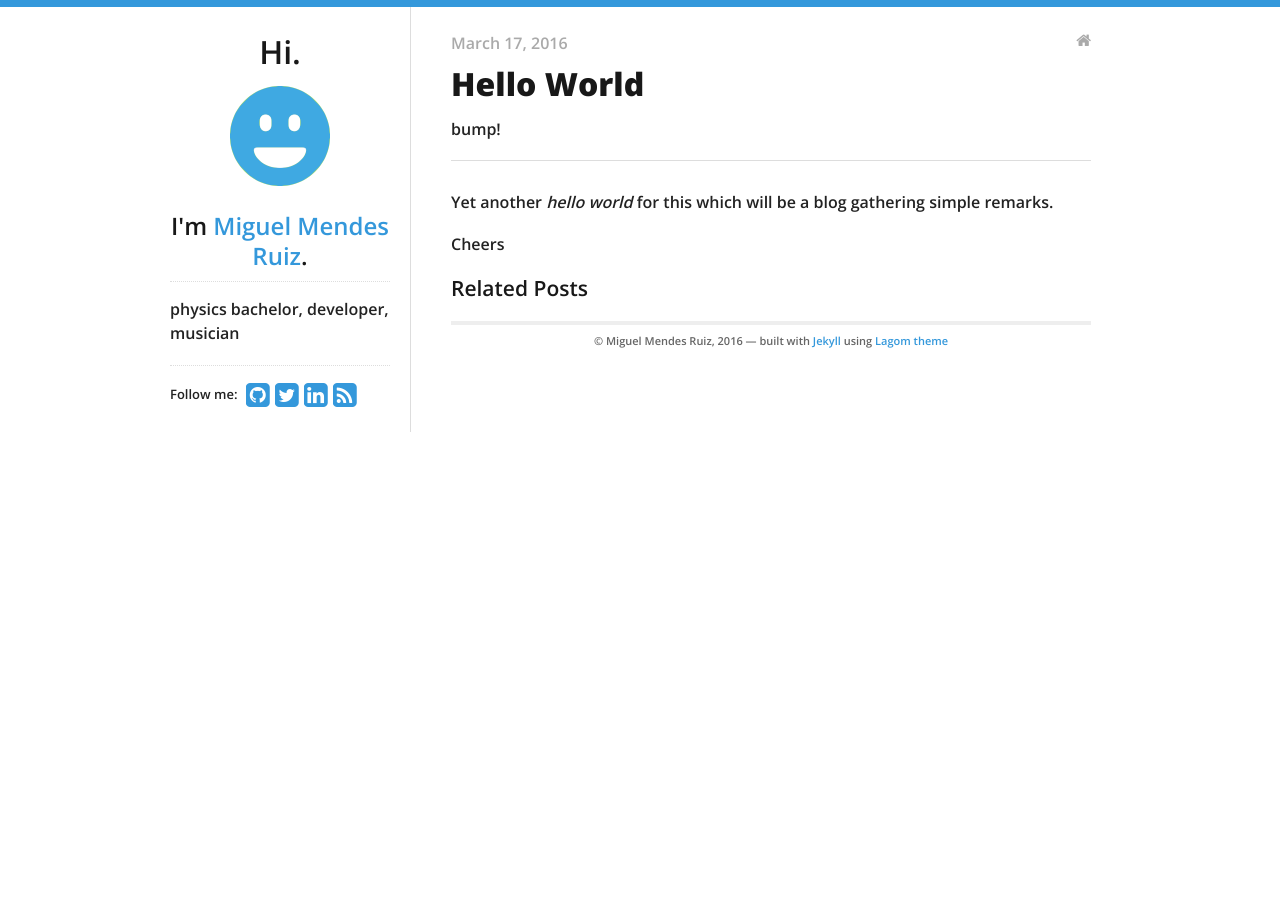
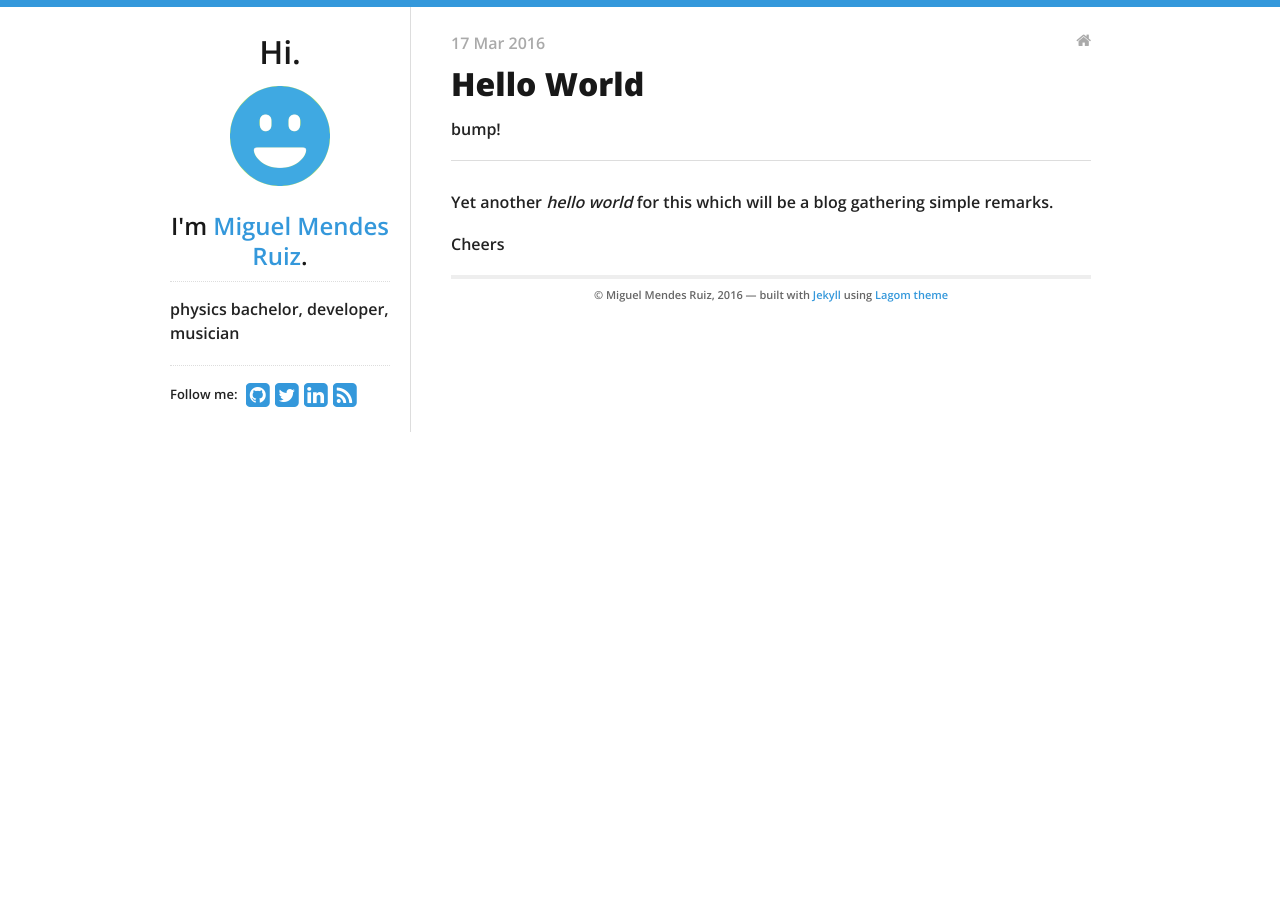
Before and after one commit to migmruiz/migmruiz.github.io, a Jekyll site: the page built from _posts/2016-03-17-hello-world.md, in a window 1280 px wide. Built offline with Jekyll 4.4.1, drawn with Linux system fonts in a browser that asks for light colours; nearby versions of some CDN libraries.

Commit message:
formats page.date; related_posts is exists

```diff
--- a/_layouts/post.html
+++ b/_layouts/post.html
@@ -3,7 +3,7 @@ layout: default
 ---
 
 <p class="meta">
-  {{ page.date | date: "%B %d, %Y" }}
+  {{ page.date | date_to_string }}
   <a href="/">
     <i class="home fa fa-home"></i>
   </a>
@@ -15,6 +15,7 @@ layout: default
   {{ content }}
 </div>
 
+{% if site.related_posts.size > 0 %}
 <div id="related">
   <h3>Related Posts</h3>
   <ul class="posts">
@@ -25,3 +26,4 @@ layout: default
     {% endfor %}
   </ul>
 </div>
+{% endif %}
```
